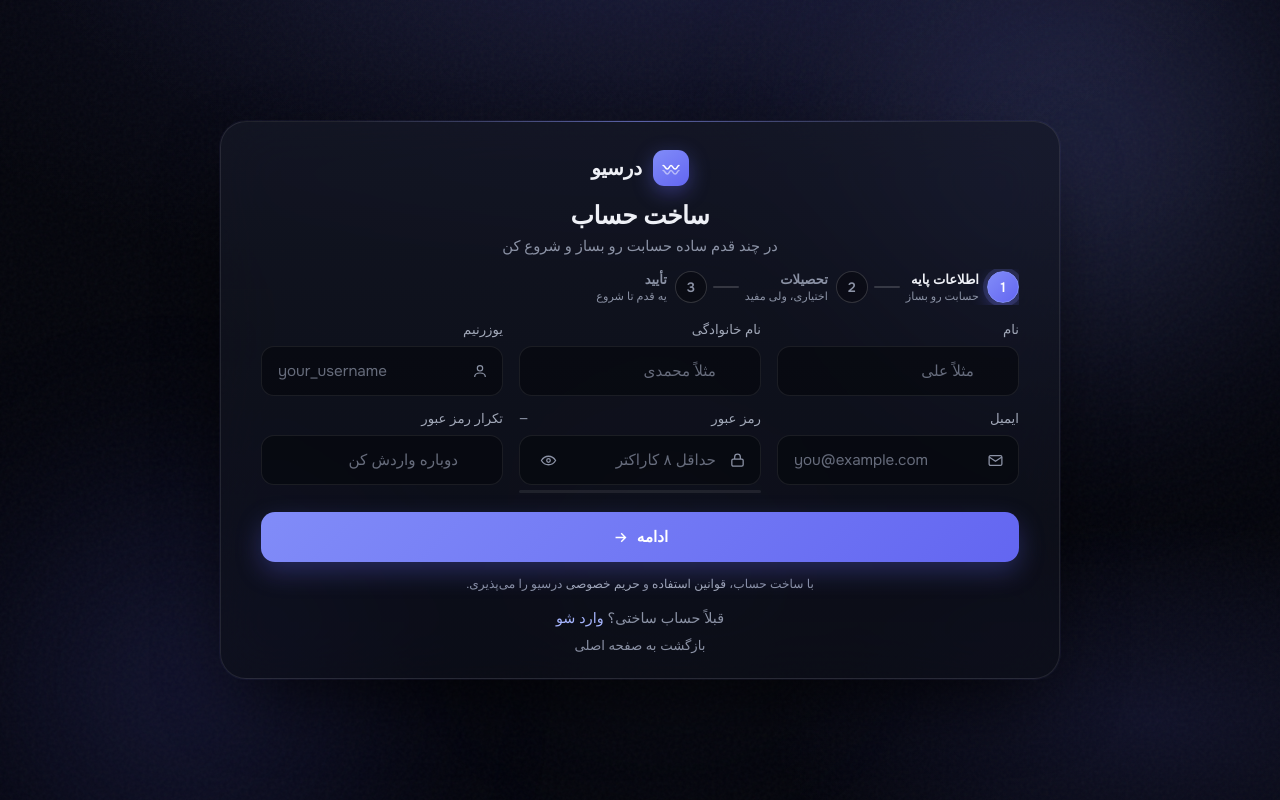
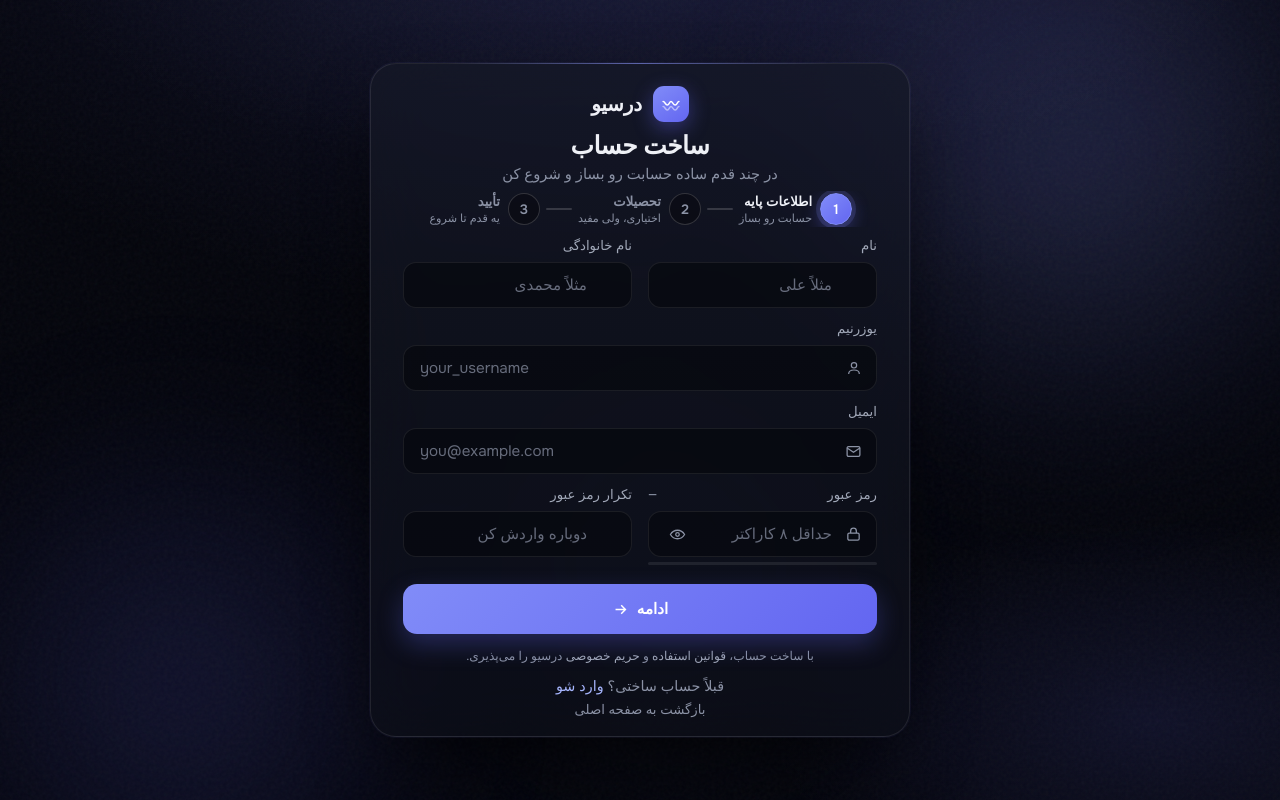
Before and after one commit to Amirmj53/Darsio, a FastAPI app: page /auth/register in a window 1280 px wide. Run offline with FastAPI, Linux system fonts and the light colour scheme.

Commit message:
refine(register): narrower card, stacked 4-row form, centered steps

```diff
--- a/static/auth.css
+++ b/static/auth.css
@@ -162,17 +162,20 @@ body {
 }
 
 .auth-card.register-card {
-    max-width: 840px;
-    padding: 28px 40px 24px;
+    max-width: 540px;
+    padding: 22px 32px 18px;
 }
 
-.register-card .auth-brand { margin-bottom: 14px; }
-.register-card .auth-head { margin-bottom: 14px; }
-.register-card .auth-head h1 { margin-bottom: 5px; }
-.register-card .steps { margin-bottom: 16px; }
-.register-card .auth-form { gap: 14px; }
-.register-card .auth-footer { margin-top: 14px; }
-.register-card .back-link { margin-top: 10px; }
+.register-card .auth-brand { margin-bottom: 8px; }
+.register-card .auth-head { margin-bottom: 8px; }
+.register-card .auth-head h1 { margin-bottom: 3px; }
+.register-card .steps { margin-bottom: 10px; }
+.register-card .auth-form { gap: 10px; }
+.register-card .form-grid { gap: 12px 16px; }
+.register-card .auth-footer { margin-top: 10px; }
+.register-card .back-link { margin-top: 6px; }
+.register-card .input-wrap input,
+.register-card .input-wrap select { height: 46px; }
 
 @keyframes authCardIn {
     to { opacity: 1; transform: translateY(0) scale(1); }
@@ -355,10 +358,10 @@ body.page-leave .auth-card {
     color: var(--auth-muted);
 }
 
-/* Multi-column field layout keeps the register form short and wide. */
+/* Two-column field layout keeps the register form short. */
 .form-grid {
     display: grid;
-    grid-template-columns: repeat(3, 1fr);
+    grid-template-columns: 1fr 1fr;
     gap: 14px 16px;
 }
 
@@ -376,10 +379,6 @@ body.page-leave .auth-card {
 .legal-note strong {
     color: var(--auth-soft);
     font-weight: 500;
-}
-
-@media (max-width: 760px) {
-    .form-grid { grid-template-columns: 1fr 1fr; }
 }
 
 @media (max-width: 540px) {
@@ -532,6 +531,7 @@ body.page-leave .auth-card {
 .steps {
     display: flex;
     align-items: flex-start;
+    justify-content: center;
     gap: 6px;
     margin-bottom: 24px;
     overflow-x: auto;
@@ -774,30 +774,6 @@ body.page-leave .auth-card {
     gap: 8px;
 }
 
-/* On a wide card the three methods sit side by side. */
-@media (min-width: 761px) {
-    .verify-list {
-        display: grid;
-        grid-template-columns: repeat(3, 1fr);
-        gap: 12px;
-    }
-    .verify-card {
-        flex-direction: column;
-        align-items: flex-start;
-        gap: 10px;
-        padding: 14px;
-        position: relative;
-    }
-    .verify-card .badge,
-    .verify-card .check-badge {
-        position: absolute;
-        top: 13px;
-        left: 13px;
-    }
-    .verify-info .v-title { font-size: 0.88rem; }
-    .verify-info .v-sub { font-size: 0.75rem; }
-}
-
 /* =========================
    Toast
 ========================= */
--- a/templates/register.html
+++ b/templates/register.html
@@ -125,7 +125,7 @@
                                     <p class="field-error">نام خانوادگی‌ات رو وارد کن.</p>
                                 </div>
 
-                                <div class="field" data-field="username">
+                                <div class="field span-all" data-field="username">
                                     <label for="username">یوزرنیم</label>
                                     <div class="input-wrap">
                                         <input type="text" id="username" name="username" placeholder="your_username"
@@ -140,7 +140,7 @@
                                     <p class="field-error">یوزرنیم باید ۳ تا ۳۰ کاراکتر و فقط شامل حروف انگلیسی، عدد، _ ، . یا - باشه.</p>
                                 </div>
 
-                                <div class="field" data-field="email">
+                                <div class="field span-all" data-field="email">
                                     <label for="email">ایمیل</label>
                                     <div class="input-wrap">
                                         <input type="email" id="email" name="email" placeholder="you@example.com"
@@ -236,7 +236,7 @@
                                     </div>
                                 </div>
 
-                                <div class="field">
+                                <div class="field span-all">
                                     <label for="activity_field">زمینه فعالیت یا علاقه <span class="hint-inline">اختیاری</span></label>
                                     <div class="input-wrap">
                                         <input type="text" id="activity_field" name="activity_field" placeholder="مثلاً کنکور، برنامه‌نویسی، پزشکی"
```
